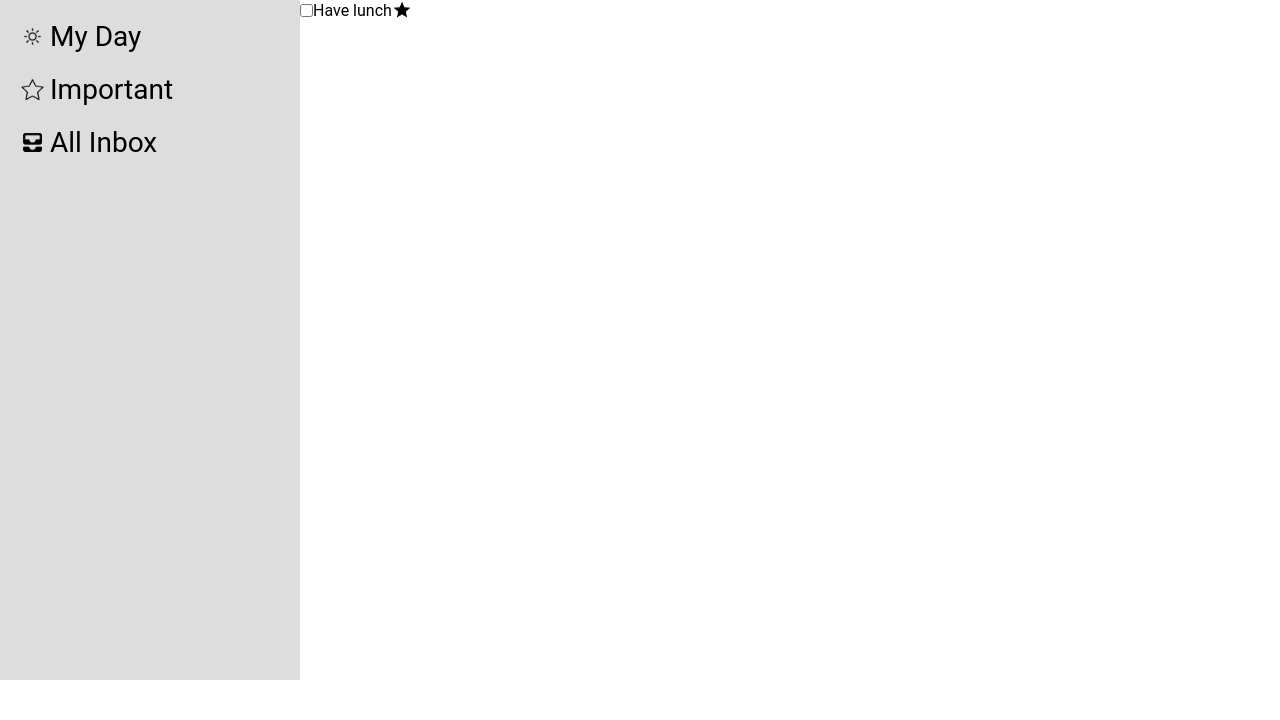
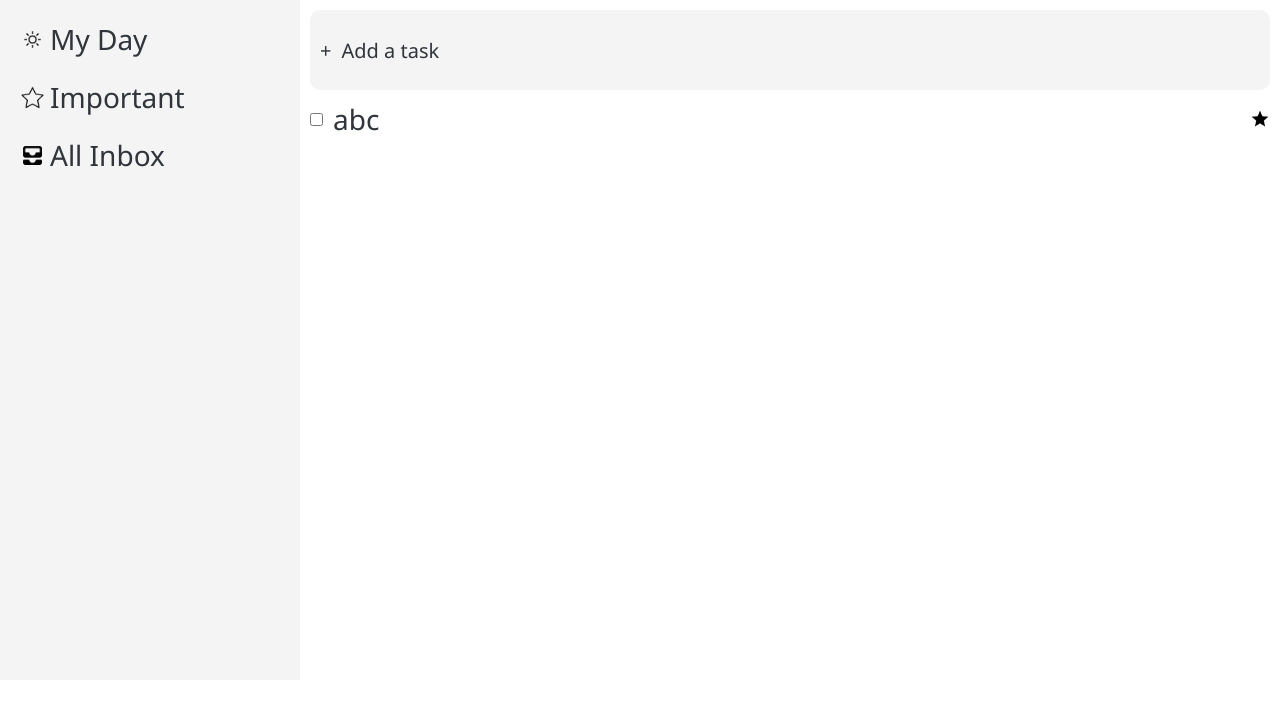
Before and after one commit to z1youRA/Todo, a website built with webpack: page src/template.html in a window 1280 px wide. Shown: the part 80-800 px from the top of the page. Built offline with nearby package versions, Linux system fonts and the light colour scheme.

Commit message:
get add panel to work

```diff
--- a/src/index.js
+++ b/src/index.js
@@ -3,6 +3,7 @@ import { createContainer} from './main';
 import { createHeader } from './header.js';
 import { createSidebar } from './sidebar.js';
 
-createContainer.addTodo();
+createContainer.createAddButton();
+createContainer.addTodo('abc', 'aaa', '2022-01-24', '1');
 createHeader();
 createSidebar();
--- a/src/main.js
+++ b/src/main.js
@@ -4,11 +4,65 @@ import Unstar from './img/unstar.png';
 // Create the main part of the page.
 const createContainer = (() => {
     const container = document.querySelector('.container');
+
     // Setup a todo logically, attribute information to it.
     const createTodo = (title, description, dueDate, importance, status) => {
         return {title, description, dueDate, importance, status};
     }
 
+    const _clear = (block) => {
+        block.textContent = '';
+    }
+
+    // Display the collapsed add button.
+    const displayAddButton = () => {
+        const addButton = document.createElement('div');
+        addButton.classList.add('add-button');
+        addButton.classList.add('collapse');
+        const icon = document.createElement('div');
+        icon.classList.add('add-icon');
+        const text = document.createElement('div');
+
+        icon.textContent = '+';
+        text.textContent = 'Add a task';
+        addButton.appendChild(icon);
+        addButton.appendChild(text);
+        container.appendChild(addButton);
+    }
+
+    // Expand add panel after clicking.
+    const createAddButton = () => {
+        displayAddButton();
+        const addButton = document.querySelector('.add-button');
+        addButton.addEventListener('click', expandAddButton);
+    }
+
+    const expandAddButton = () => {
+        const addButton = document.querySelector('.add-button');
+        addButton.classList.remove('collapse');
+        addButton.classList.add('expand');
+        _clear(addButton);
+        const addStatus = document.createElement('input');
+        const addTitle = document.createElement('input');
+        const addDueDate = document.createElement('input');
+        const addTrigger = document.createElement('div');
+
+        addTrigger.classList.add('add-trigger');
+        addTrigger.textContent = 'ADD';
+        addTrigger.addEventListener('click', () => {
+            addTodo(addTitle.value, '', addDueDate.valueAsDate, '0');
+        });
+        addStatus.classList.add('round-checkbox', 'add-status');
+        addStatus.setAttribute('type', 'checkbox');
+        addTitle.classList.add('add-title');
+        addDueDate.setAttribute('type', 'date');
+
+        addButton.removeEventListener('click', expandAddButton);
+        addButton.appendChild(addStatus);
+        addButton.appendChild(addTitle);
+        addButton.appendChild(addDueDate);
+        addButton.appendChild(addTrigger);
+    }
 
     // Create elements of todo on the page.
     const displayCollapseTodo = (todo) => {
@@ -17,7 +71,7 @@ const createContainer = (() => {
         const todoStatus = document.createElement('input');
         const todoTitle = document.createElement('div');
         const todoImportance = document.createElement('img');
-        todoStatus.classList.add('todo-status');
+        todoStatus.classList.add('todo-status', 'checkbox');
         todoStatus.setAttribute('type', 'checkbox');
         todoTitle.classList.add('todo-title');
         todoTitle.textContent = todo.title;
@@ -36,15 +90,16 @@ const createContainer = (() => {
         container.appendChild(todoCollapse);
     }
 
-    // const displayExpandTodo = (todo) => {
-
-    // }
-
-    const addTodo = () => {
-        let todoTemp = createTodo('Have lunch', 'have a lunch at noon', '2022-01-20', '1')
+    const addTodo = (title, description, dueDate, importance, status) => {
+        if(title == '' || title === undefined) {
+            alert("ERROR: Empty Title!");
+            return;
+        }
+        let todoTemp = createTodo(title, description, dueDate, importance, status)
         displayCollapseTodo(todoTemp);
     }
-    return {addTodo};
+
+    return {addTodo, createAddButton};
 })();
 
 // const todoDescription = document.createElement('div');
--- a/src/styles.css
+++ b/src/styles.css
@@ -1,10 +1,12 @@
 :root {
-    --primary-dark: #333;
-    --secondary-dark: #444;
-    --primary-light: #eee;
-    --secondary-light: #ddd;
+    --header-background-color: #0078d7;
+    --header-color: #fefefe;
+    --sidebar-background-color: #f5f4f5;
+    --main-color: #30343b;
+    --blue-font-color: #0078d7;
     --header-height: 80px;
     --footer-height: 40px;
+    --sidebar-width: 300px;
 }
 
 *,
@@ -15,6 +17,17 @@
   margin: 0;
 }
 
+* {
+    padding: 0;
+    margin: 0;
+    text-decoration: none;
+    -webkit-user-select: none;
+    -moz-user-select: none;
+    -ms-user-select: none;
+    user-select: none;
+    text-rendering: optimizeLegibility;
+}
+
 html {
     /* footer support */
     position: relative;
@@ -22,8 +35,7 @@ html {
 }
 
 body {
-    font-family: 'Roboto', sans-serif;
-
+    font-family: "Segoe","Segoe UI","Arial","sans-serif";
 }
 
 .content {
@@ -32,7 +44,7 @@ body {
 }
 
 .header {
-    background-color: var(--primary-dark);
+    background-color: var(--header-background-color);
     height: 80px;
     width: 100%;
     display: flex;
@@ -41,23 +53,25 @@ body {
 .header .title {
     font-family: 'Yusei Magic', sans-serif;
     font-weight: bold;
-    color: var(--primary-light);
+    color: var(--header-color);
     align-self: center;
     font-size: 50px;
     padding-left: 10px;
 }
 
 .main {
+    font-family: "Segoe","Segoe UI","Arial","sans-serif";
     display: flex;
     min-height: calc(100vh - var(--header-height) - var(--footer-height));
+    color: var(--main-color);
 }
 
 .sidebar {
     display: flex;
     font-size: 28px;
     flex-direction: column;
-    background-color: var(--secondary-light);
-    width: 300px;
+    background-color: var(--sidebar-background-color);
+    width: var(--sidebar-width);
     min-height: 100%;
     padding: 10px;
 }
@@ -75,9 +89,33 @@ body {
     width: 25px;
 }
 
+.container {
+    flex: 1 1 auto;
+    padding: 10px;
+}
+
+.add-button {
+    padding: 10px;
+    display: flex;
+    gap: 10px;
+    cursor: pointer;
+    font-size: 20px;
+    align-items: center;
+    min-height: 80px;
+    border-radius: 10px;
+    background-color: var(--sidebar-background-color);
+}
+
+.add-trigger {
+    color: var(--blue-font-color);
+}
+
 .todo-collapse {
     display: flex;
     align-items: center;
+    gap: 10px;
+    font-size: 28px;
+    margin: 10px 0;
 }
 
 .todo-status {
@@ -87,4 +125,5 @@ body {
 .todo-importance {
     width: 20px;
     height: auto;
+    margin-left: auto;
 }
```
